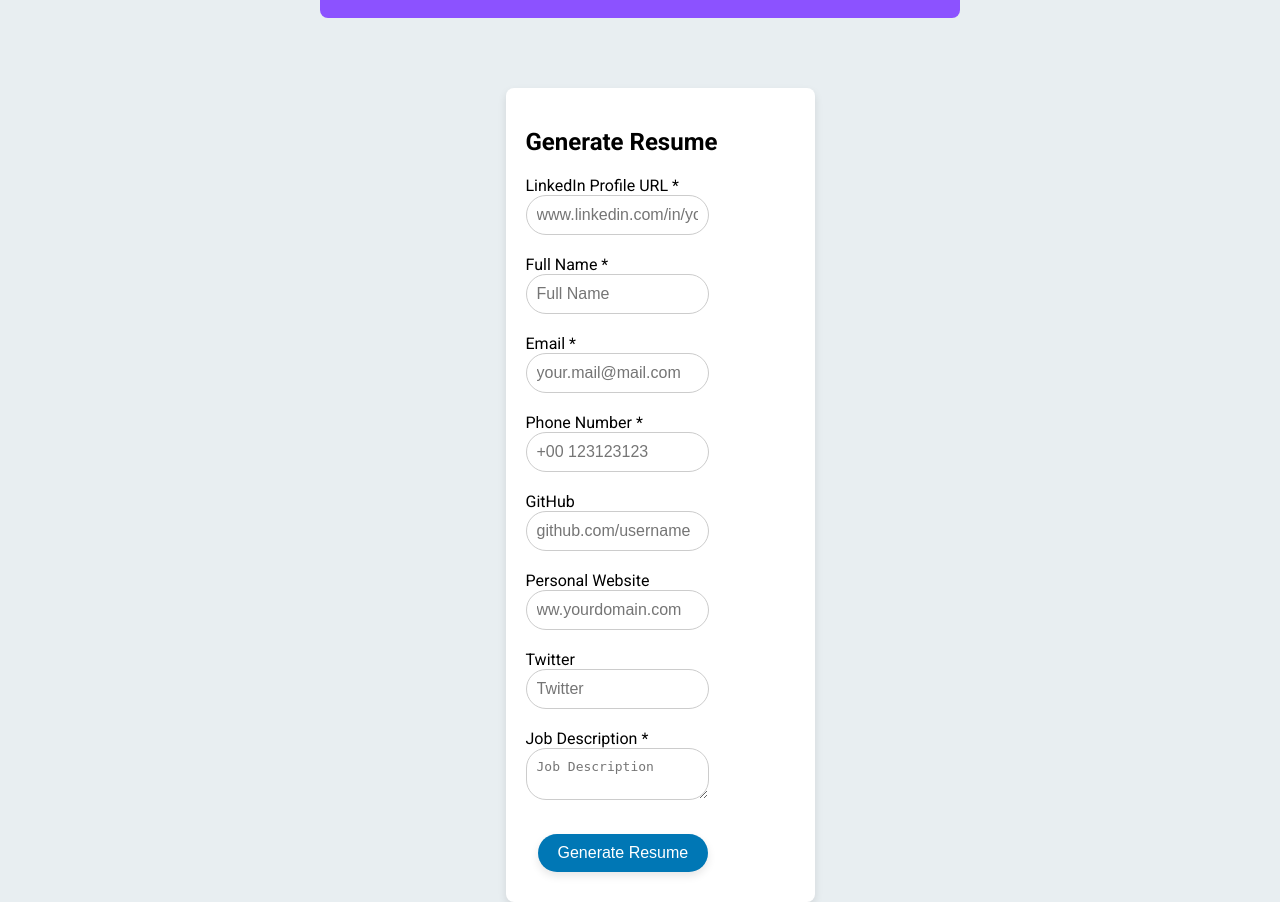
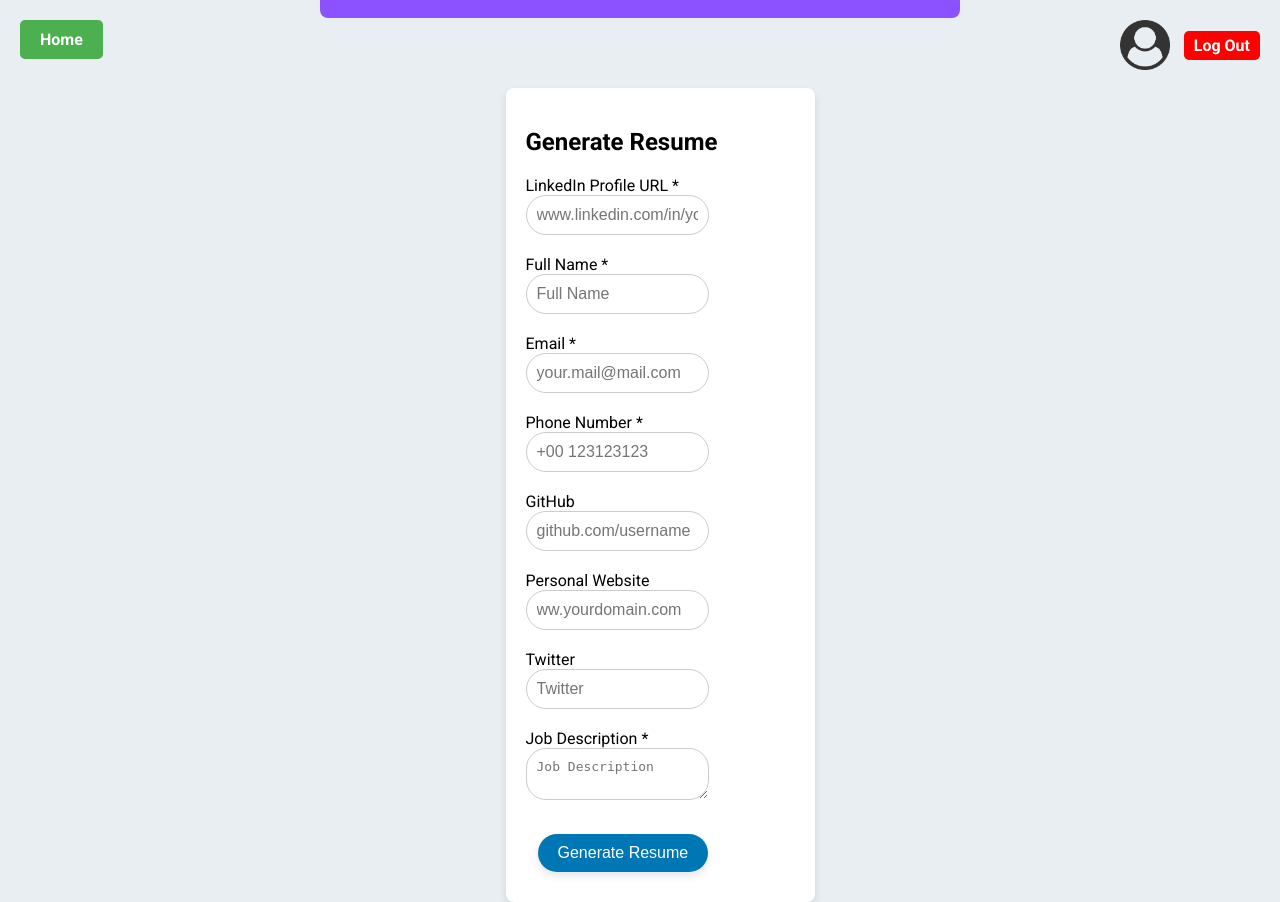
Before and after one commit to stethbo/resgenio, a Flask app: page /generate in a window 1280 px wide. Run offline with Flask 3, Linux system fonts and the light colour scheme; the visitor is signed in with stand-in values (Sample User, id 1).

Commit message:
adds log out and home buttons

```diff
--- a/app/routes.py
+++ b/app/routes.py
@@ -129,4 +129,4 @@ def download_resume(temp_file_path):
 @login_required
 def logout():
     logout_user()
-    return redirect(url_for('main.index'))
+    return redirect(url_for('main.dashboard'))
--- a/app/static/styles.css
+++ b/app/static/styles.css
@@ -136,3 +136,40 @@ li:last-child {
 .text-muted {
     color: red;
 }
+
+.user-menu {
+    position: absolute;
+    right: 20px;
+    top: 20px;
+}
+
+.user-icon {
+    width: 50px; /* Adjust as needed */
+    height: auto;
+    display: inline-block;
+    vertical-align: middle;
+}
+
+.logout-button {
+    display: inline-block;
+    vertical-align: middle;
+    margin-left: 10px;
+    background-color: #f00; /* Adjust colors as needed */
+    color: white;
+    padding: 5px 10px;
+    text-decoration: none;
+    border-radius: 5px;
+    font-weight: bold;
+}
+
+.home-button {
+    position: absolute;
+    left: 20px;
+    top: 20px;
+    background-color: #4CAF50; /* Adjust colors as needed */
+    color: white;
+    padding: 10px 20px;
+    text-decoration: none;
+    border-radius: 5px;
+    font-weight: bold;
+}
--- a/app/templates/base.html
+++ b/app/templates/base.html
@@ -6,12 +6,21 @@
     <link href="https://fonts.googleapis.com/css2?family=Roboto:wght@300;400;700&display=swap" rel="stylesheet">
     <link rel="stylesheet" href="{{ url_for('static', filename='styles.css') }}">
     <title>resgen.io</title>
+    <script defer>
+        function showLoadingMessage() {
+            document.getElementById('loadingMessage').style.display = 'block';
+        }
+    </script>
 </head>
 <body>
     <div class="container">
+        <a href="{{ url_for('main.dashboard') }}" class="home-button">Home</a>
         <img src="{{ url_for('static', filename='RESGEN_IO.png') }}" alt="Logo" class="logo">
 
-
+        <div class="user-menu">
+            <img src="{{ url_for('static', filename='user_icon.png') }}" alt="User Icon" class="user-icon">
+            <a href="{{ url_for('main.logout') }}" class="logout-button">Log Out</a>
+        </div>
     <!-- Content will go here -->
     {% block content %}
     {% endblock %}
@@ -22,5 +31,10 @@
 
     <script src="https://code.jquery.com/jquery-3.5.1.min.js"></script>
     <script src="{{ url_for('static', filename='scripts.js') }}"></script>
+    <script>
+        function showLoadingMessage() {
+            document.getElementById('loadingMessage').style.display = 'block';
+        }
+    </script>
 </body>
 </html>
--- a/app/templates/generate.html
+++ b/app/templates/generate.html
@@ -4,7 +4,7 @@
         <div class="data-form login-form">
             <div class="card-body">
                 <h2 class="card-title text-center">Generate Resume</h2>
-                <form method="post" class="form-floating">
+                <form method="post" class="form-floating" onsubmit="showLoadingMessage()">
                     {{ form.hidden_tag() }}
                     <div class="form-group">
                         {{ form.linkedin_url.label }} <span class="text-danger">*</span><br>
@@ -64,6 +64,10 @@
                         {{ form.submit(class="btn btn-primary btn-block") }}
                     </div>
                 </form>
+                <div id="loadingMessage" style="display: none;">
+                    <p>We are generating your resume🔥... Please wait😌.</p>
+                    <!-- Additional styling or animations -->
+                </div>
             </div>
             <!-- Optionally, add a footer or other elements here -->
         </div>
```
Also changed, not shown: app/static/user_icon.png (added).
